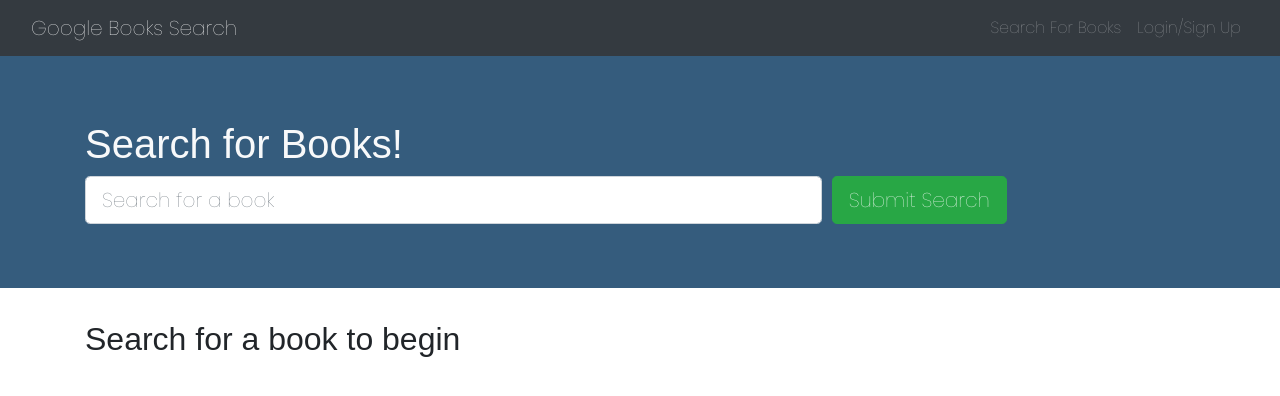
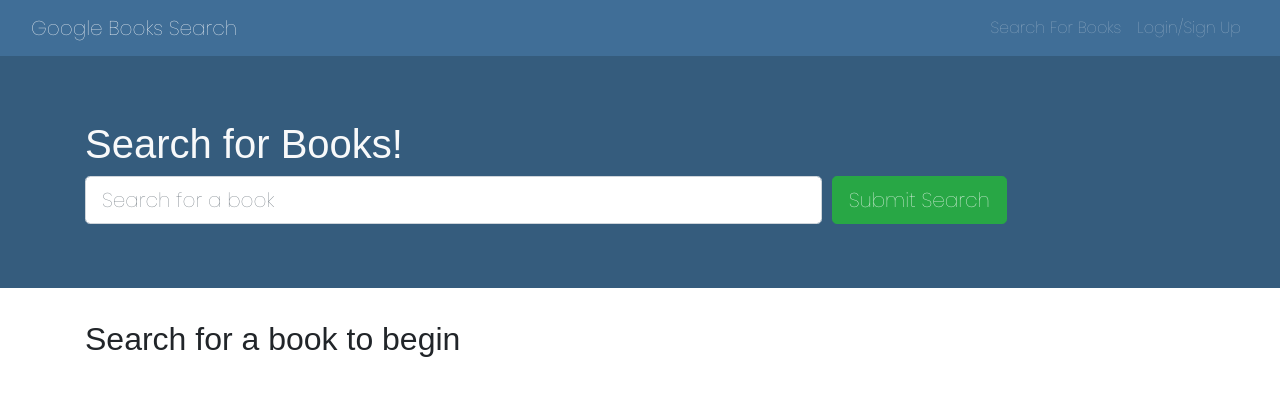
Before and after one commit to jbramirez03/Bookster, a React (Create React App) app in the folder client/: page / in a window 1280 px wide. Shown: the top 396 px of the page. Built offline with nearby package versions, Linux system fonts and the light colour scheme.

Commit message:
changed nav background color

```diff
--- a/client/src/components/Navbar.js
+++ b/client/src/components/Navbar.js
@@ -12,7 +12,7 @@
 
   return (
     <>
-      <Navbar bg='dark' variant='dark' expand='lg'>
+      <Navbar className="nav_background" variant='dark' expand='lg'>
         <Container fluid>
           <Navbar.Brand as={Link} to='/'>
             Google Books Search
--- a/client/src/index.css
+++ b/client/src/index.css
@@ -22,3 +22,7 @@
 .jumbotron_background {
   background-color: #355c7d;
 }
+
+.nav_background {
+  background-color: #406e97;
+}
--- a/client/src/pages/SavedBooks.js
+++ b/client/src/pages/SavedBooks.js
@@ -42,7 +42,7 @@
 
   return (
     <>
-      <Jumbotron fluid className='text-light bg-dark'>
+      <Jumbotron fluid className='text-light jumbotron_background'>
         <Container>
           <h1>Viewing saved books!</h1>
         </Container>
```
